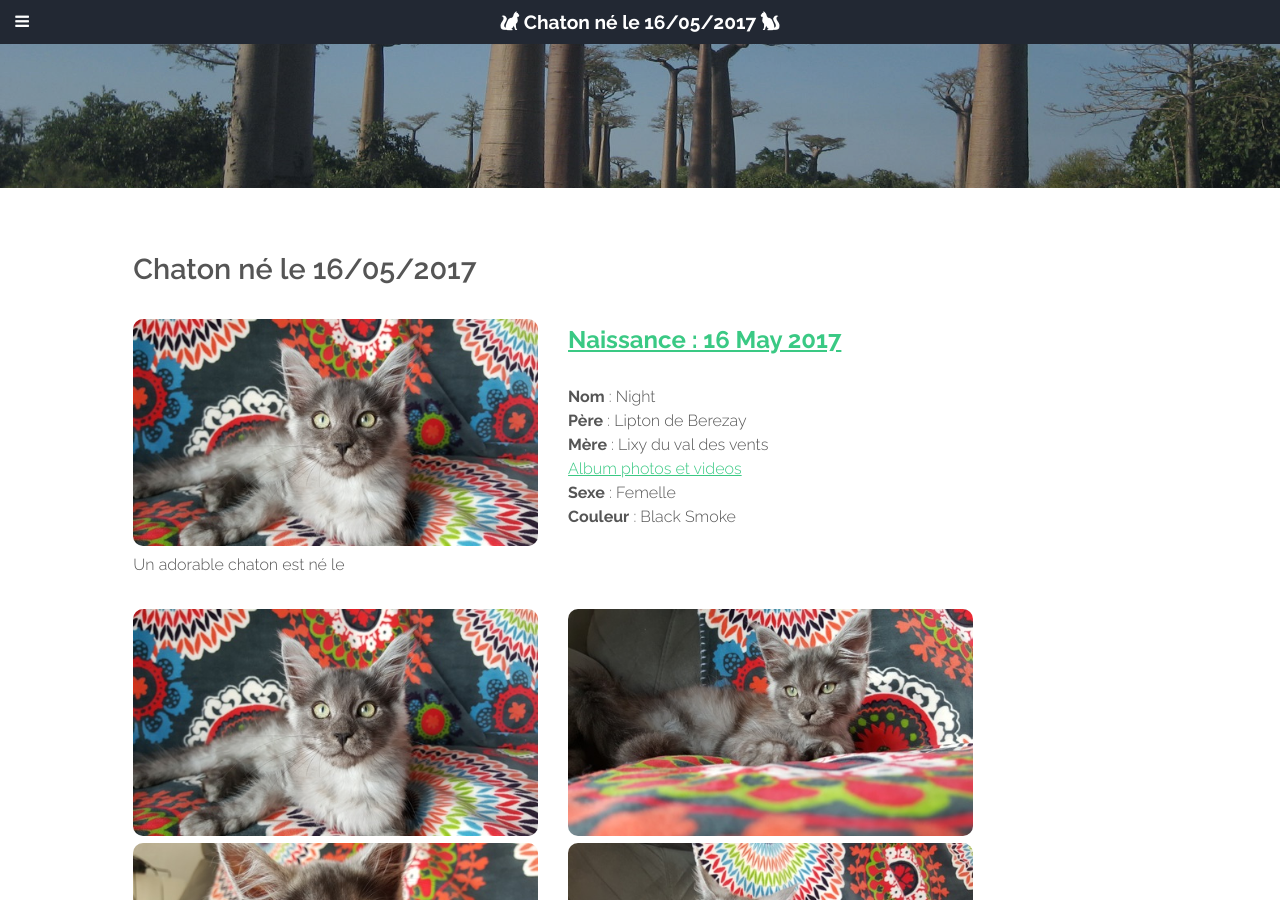
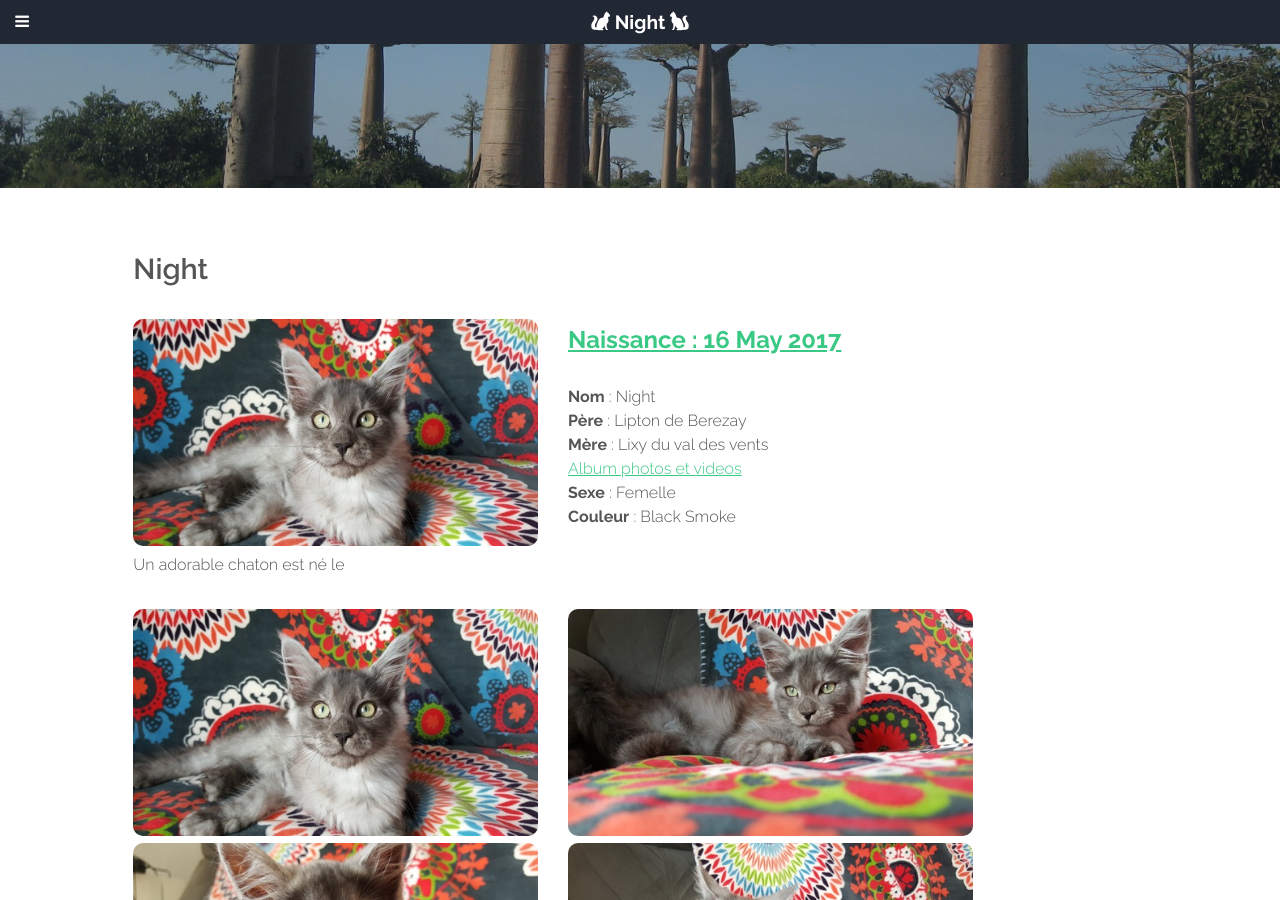
Before and after one commit to jbourcie/creolie, a Jekyll site: the page built from _posts/2017-05-16-portee04-chaton1.md, in a window 1280 px wide and 900 px high. Built offline with Jekyll 4.4.1, drawn with Linux system fonts in a browser that asks for light colours; some web fonts are replaced.

Commit message:
correct bugs

```diff
--- a/_posts/2017-05-16-portee04-chaton1.md
+++ b/_posts/2017-05-16-portee04-chaton1.md
@@ -1,5 +1,5 @@
 ---
-title: Chaton né le 16/05/2017
+title: Night
 layout: post
 categories: Chaton
 date: 2017-05-16  08:00:00
@@ -13,7 +13,7 @@ porteeId : Portee04
 reserve : false
 option : false
 vendu : false
-album : https://photos.app.goo.gl/7yGuWBwPxsFvSMEp2
+album : https://goo.gl/photos/HvUoHRr7V3Z1jpA77
 couleur : Black Smoke
 name : Night
 photo : portee04Chaton1.jpg
```
